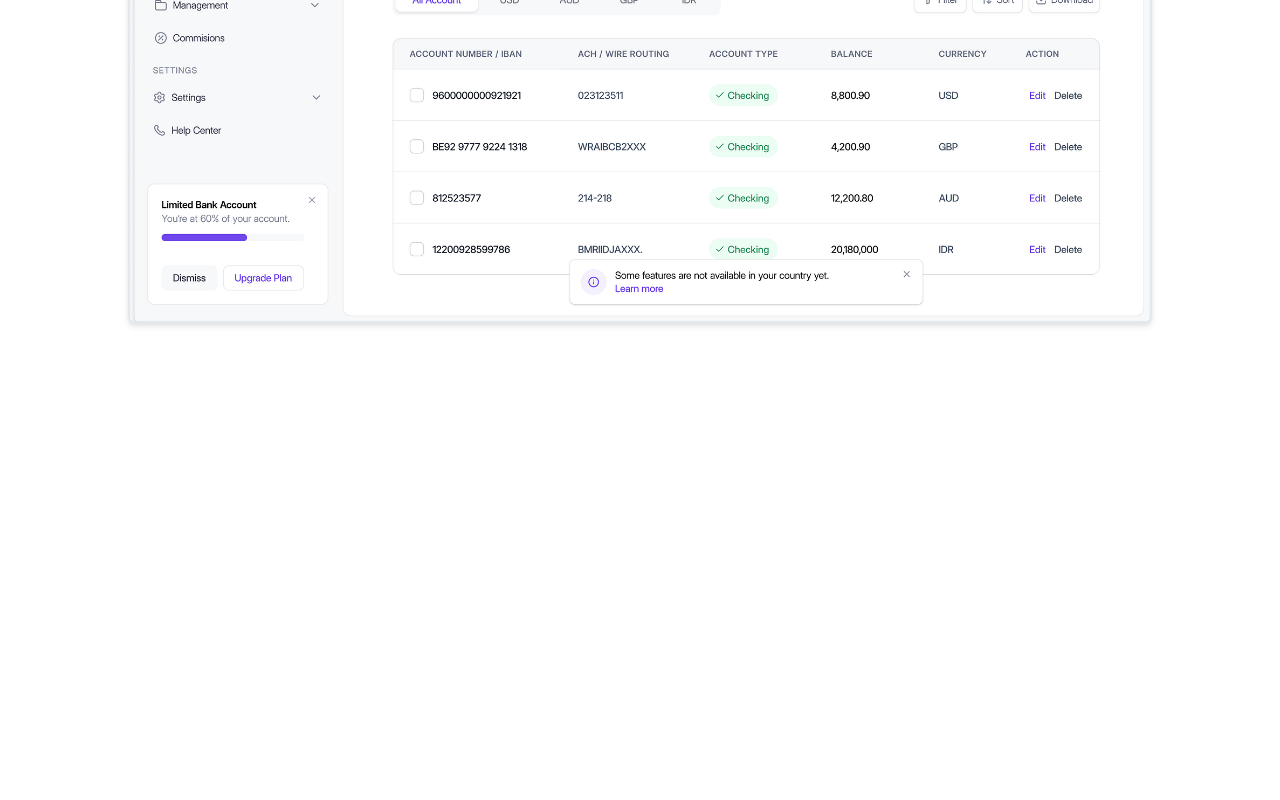
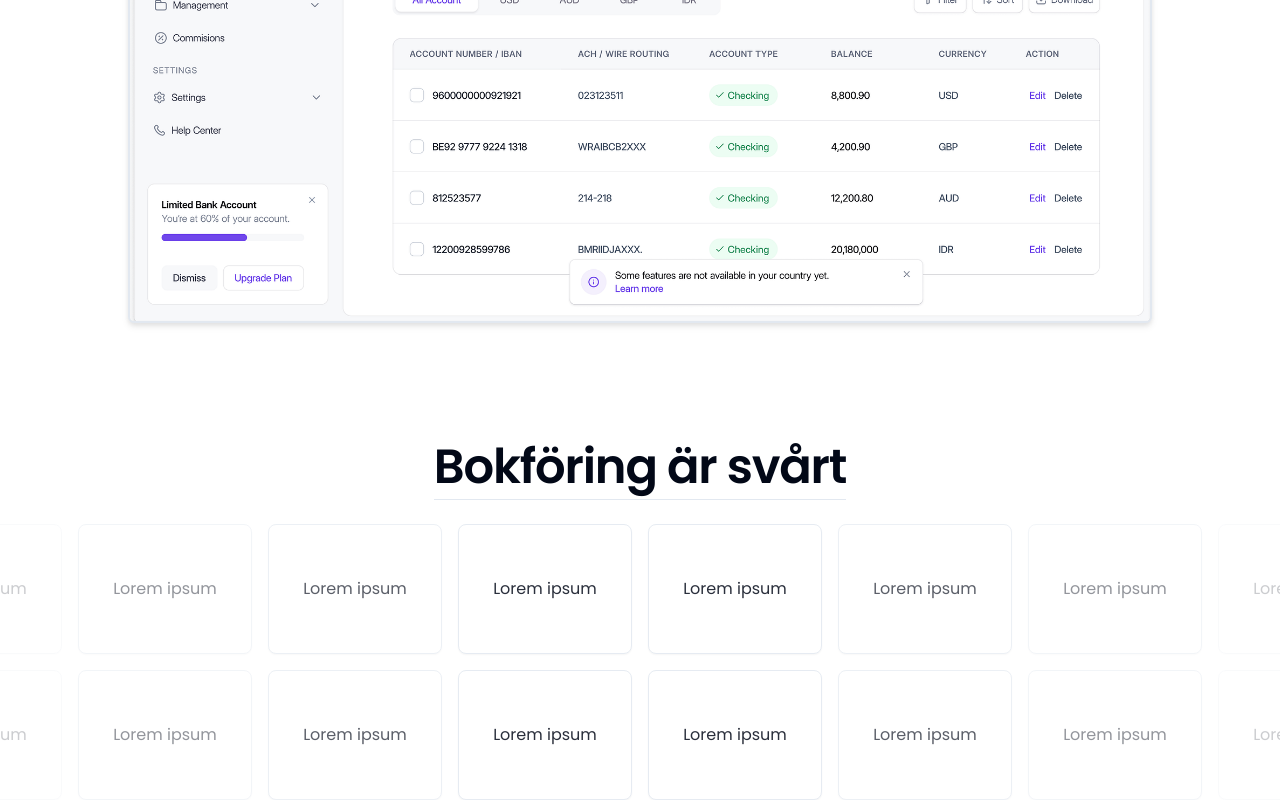
Before and after one commit to ProjectLedg/ProjectLedg, a React (Vite) app in the folder projectledg.client/: page / in a window 1280 px wide. Shown: the part 840-1640 px from the top of the page. Before the commit the page ends 1259 px from the top, so only its background shows below. Built offline with nearby package versions, Linux system fonts and the light colour scheme.

Commit message:
Added CardShow component to the page

```diff
--- a/projectledg.client/src/pages/LandingPages/LandingPage.jsx
+++ b/projectledg.client/src/pages/LandingPages/LandingPage.jsx
@@ -1,15 +1,17 @@
-import React from 'react';
-import Navbar from './LandingPageComp/Navbar';
-import Content from './LandingPageComp/Content';
+import React from "react";
+import Navbar from "./LandingPageComp/Navbar";
+import Content from "./LandingPageComp/Content";
+import CardShow from "./LandingPageComp/CardShow";
 
 export default function LandingPage() {
   return (
     <>
       <Navbar />
-        <div className='w-[100wv] flex flex-row justify-center'>
-        <Content/>
+      <div className="w-[100vw] flex flex-row justify-center">
+        <Content />
       </div>
+        <CardShow />
 
     </>
   );
-};
+}
```
Lines whose indentation alone changed are shown as unchanged.
